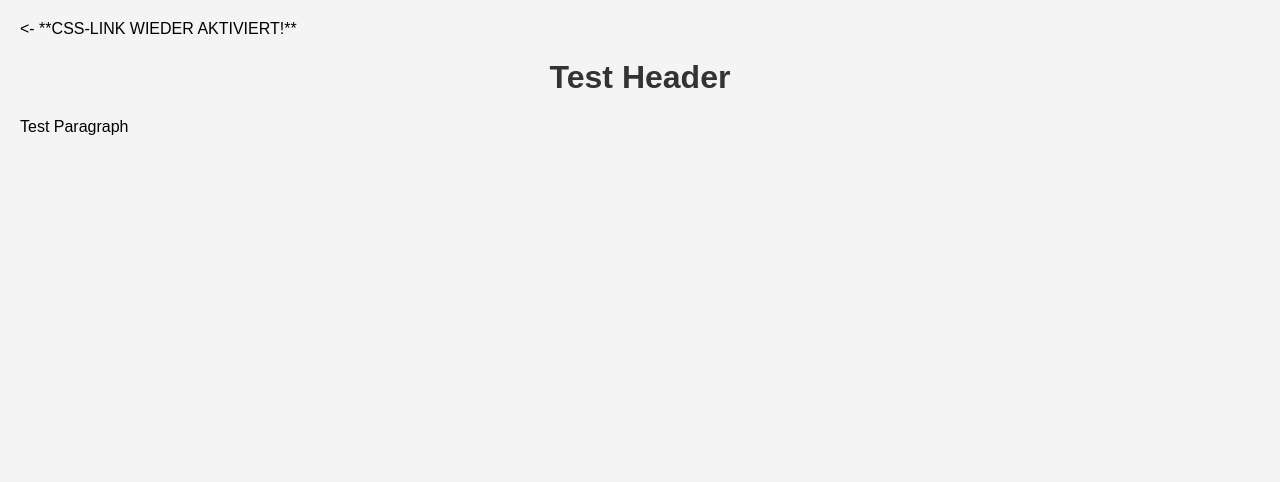
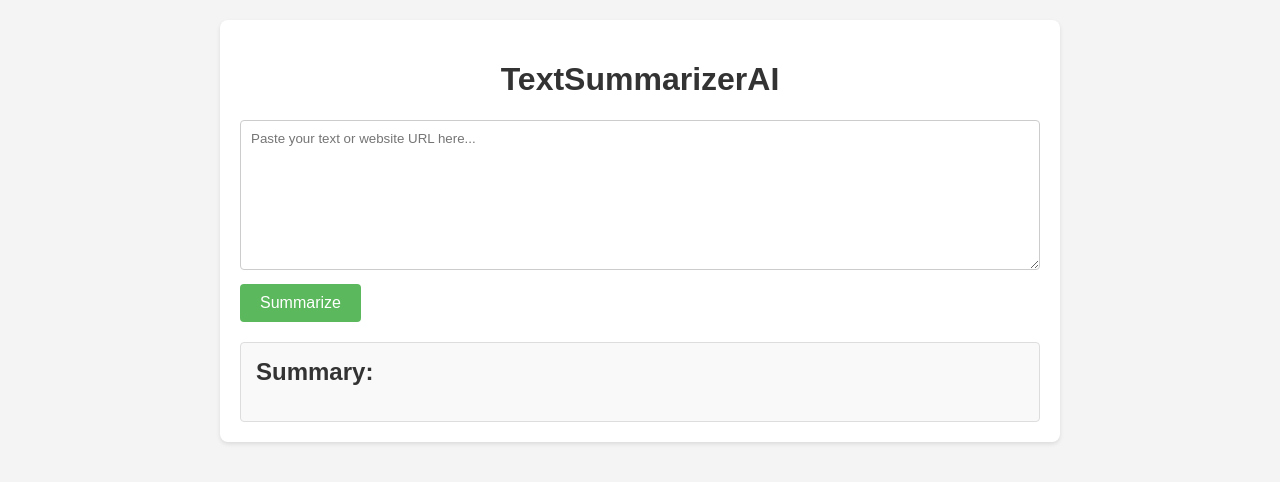
Before and after one commit to Wolverinecryptowolfs/TextSummarizerAI, a plain HTML site: page public/index.html in a window 1280 px wide. Drawn offline with Linux system fonts and the light colour scheme; files that its build step writes are made by us from their sources.

Commit message:
Update index.html

```diff
--- a/public/index.html
+++ b/public/index.html
@@ -3,11 +3,20 @@
 <head>
     <meta charset="UTF-8">
     <meta name="viewport" content="width=device-width, initial-scale=1.0">
-    <title>Minimal Test with CSS</title> <!- Geändert, um CSS-Test zu kennzeichnen -->
-    <link rel="stylesheet" href="frontend/style.css">  <- **CSS-LINK WIEDER AKTIVIERT!**
+    <title>TextSummarizerAI - Instant Content Summarizer | Free Online AI Text Summary Tool</title>
+<meta name="description" content="TextSummarizerAI: Free online AI-powered tool to summarize text and website articles instantly. Get concise summaries of long texts and save time. Super simple & effective!"> <!- **OPTIMIERTER `<meta description>
+    <link rel="stylesheet" href="style.css">
 </head>
 <body>
-    <h1>Test Header</h1>
-    <p>Test Paragraph</p>
+    <div class="container">
+        <h1>TextSummarizerAI</h1>
+        <textarea id="textInput" placeholder="Paste your text or website URL here..."></textarea>
+        <button id="summarizeButton">Summarize</button>
+        <div id="summaryOutput">
+            <h2>Summary:</h2>
+            <!-- Zusammenfassungs-Absatz wird hier per JavaScript eingefügt -->
+        </div>
+    </div>
+    <script src="script.js"></script>
 </body>
 </html>
```
